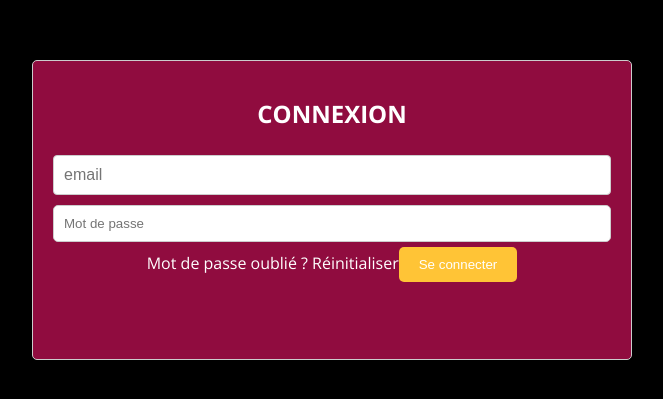
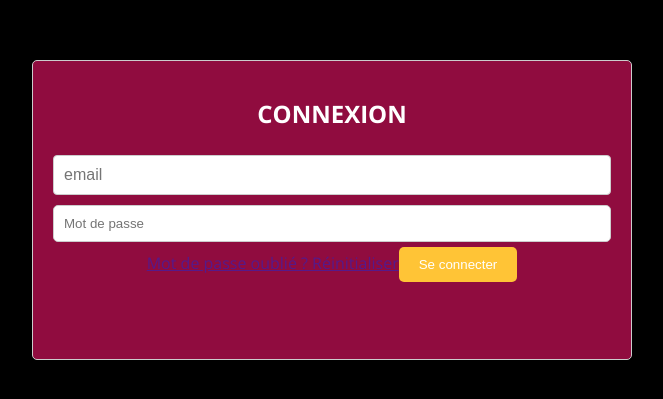
Before and after one commit to Manel19850/Portfolio, a React (Create React App) app: page /signin in a window 1280 px wide. Shown: the part 171-570 px from the top of the page, without its empty margins (308-971 px from the left). Built offline with nearby package versions, Linux system fonts and the light colour scheme; no server answers.

Commit message:
modif signin

```diff
--- a/src/Pages/signin.jsx
+++ b/src/Pages/signin.jsx
@@ -57,7 +57,7 @@ function Signin() {
           value={password}
           onChange={(e) => setPassword(e.target.value)}
         />
-        <a className='reset-password' onClick={resetPassword}>
+        <a href="" className='reset-password' onClick={resetPassword}>
           Mot de passe oublié ? Réinitialiser
         </a>
         <button className='sign' type='submit'>Se connecter</button>
```
